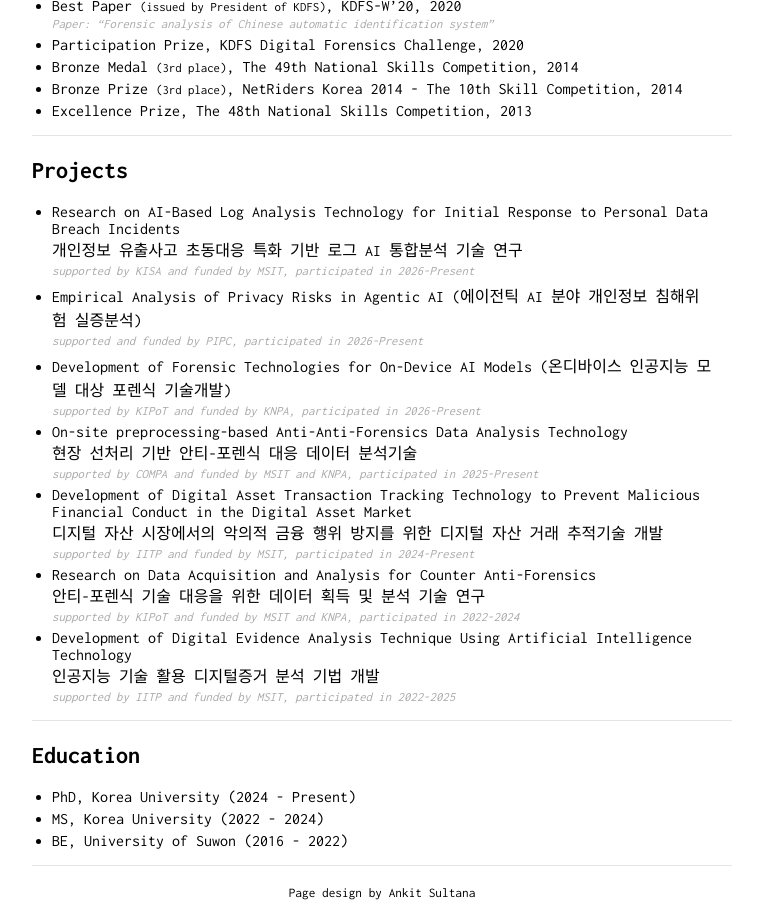
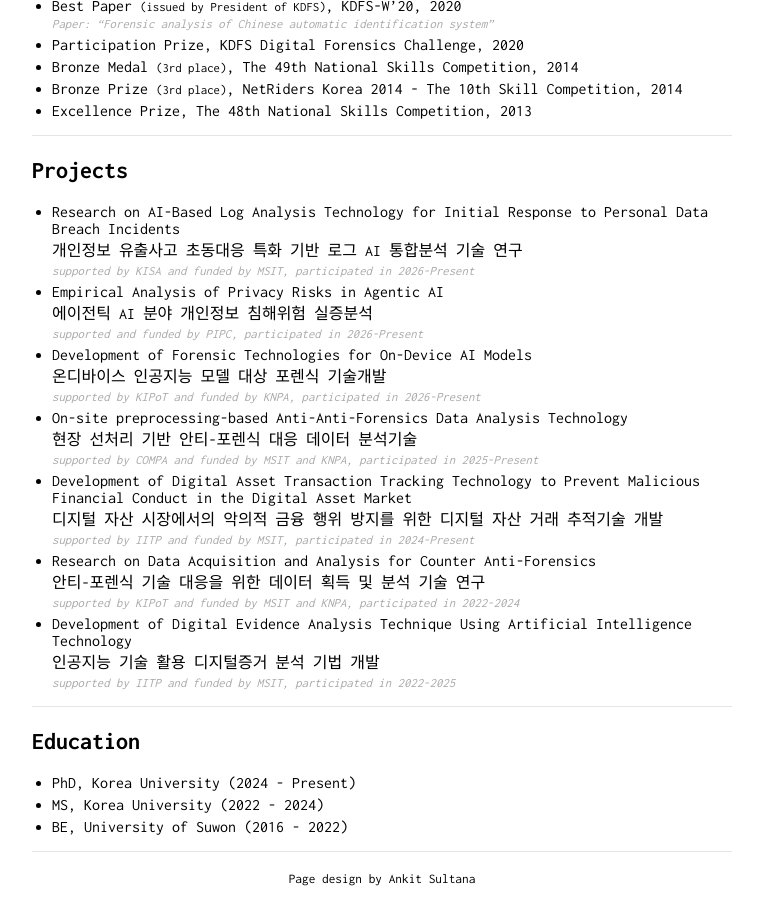
Before and after one commit to geun-yeong/geun-yeong.github.io, a Jekyll site: the page built from index.md, in a window 1280 px wide and 900 px high, scrolled down 3589 px. Shown: the whole window, without its empty margins (258-1021 px from the left). Built offline with Jekyll 4.4.1, drawn with Linux system fonts in a browser that asks for light colours; our own code applies the rules of GitHub Pages for plain Markdown files.

Commit message:
Modify merged and conflicted file

```diff
--- a/index.md
+++ b/index.md
@@ -143,9 +143,11 @@ layout: default
 - Research on AI-Based Log Analysis Technology for Initial Response to Personal Data Breach Incidents<br/>
   개인정보 유출사고 초동대응 특화 기반 로그 AI 통합분석 기술 연구<br/>
   <span style="font-size: 0.8rem; font-style: italic; color: darkgray">supported by KISA and funded by MSIT, participated in 2026-Present</span>
-- Empirical Analysis of Privacy Risks in Agentic AI (에이전틱 AI 분야 개인정보 침해위험 실증분석)<br/>
+- Empirical Analysis of Privacy Risks in Agentic AI<br/>
+  에이전틱 AI 분야 개인정보 침해위험 실증분석<br/>
   <span style="font-size: 0.8rem; font-style: italic; color: darkgray">supported and funded by PIPC, participated in 2026-Present</span>
-- Development of Forensic Technologies for On-Device AI Models (온디바이스 인공지능 모델 대상 포렌식 기술개발)<br/>
+- Development of Forensic Technologies for On-Device AI Models<br/>
+  온디바이스 인공지능 모델 대상 포렌식 기술개발<br/>
   <span style="font-size: 0.8rem; font-style: italic; color: darkgray">supported by KIPoT and funded by KNPA, participated in 2026-Present</span>
 - On-site preprocessing-based Anti-Anti-Forensics Data Analysis Technology<br/>
   현장 선처리 기반 안티-포렌식 대응 데이터 분석기술<br/>
```
